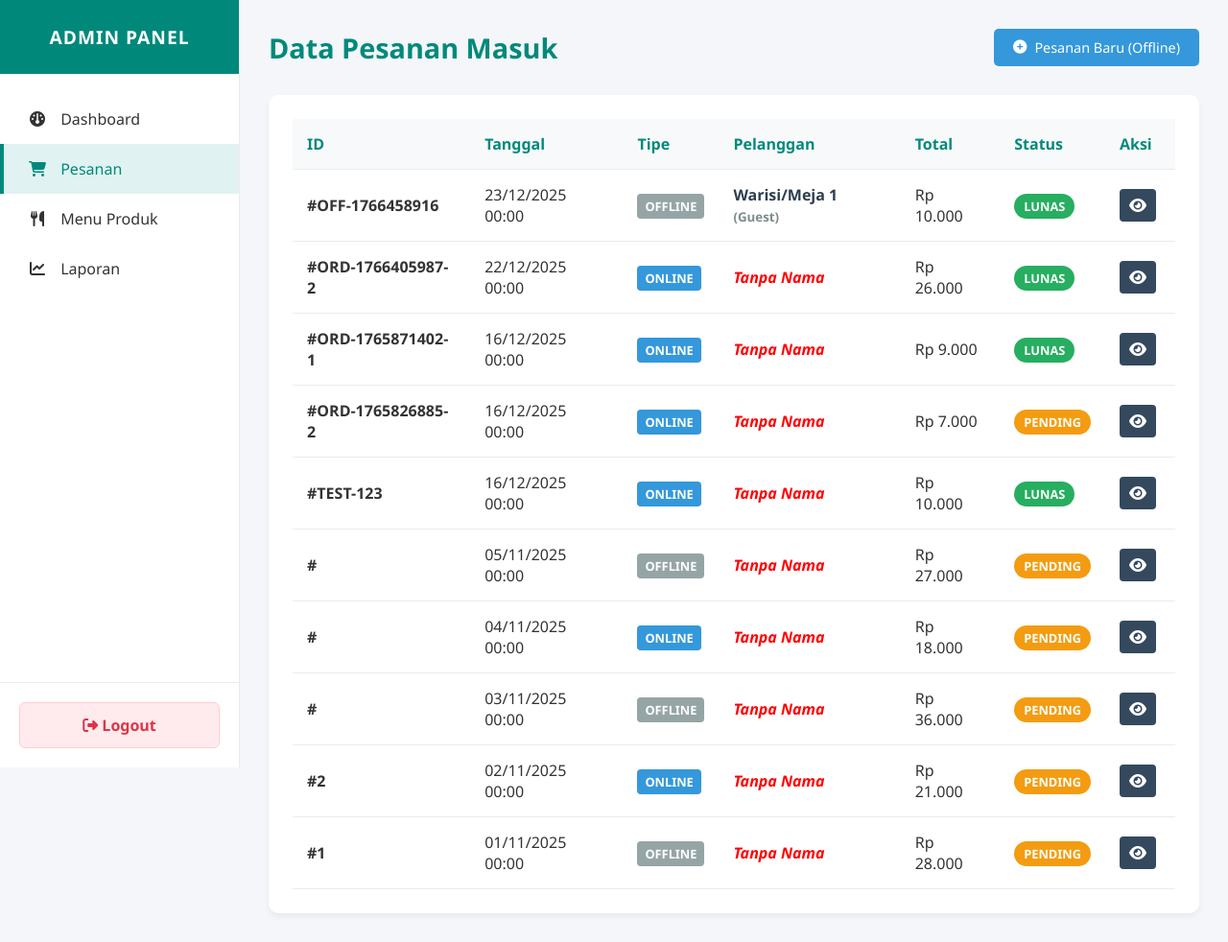
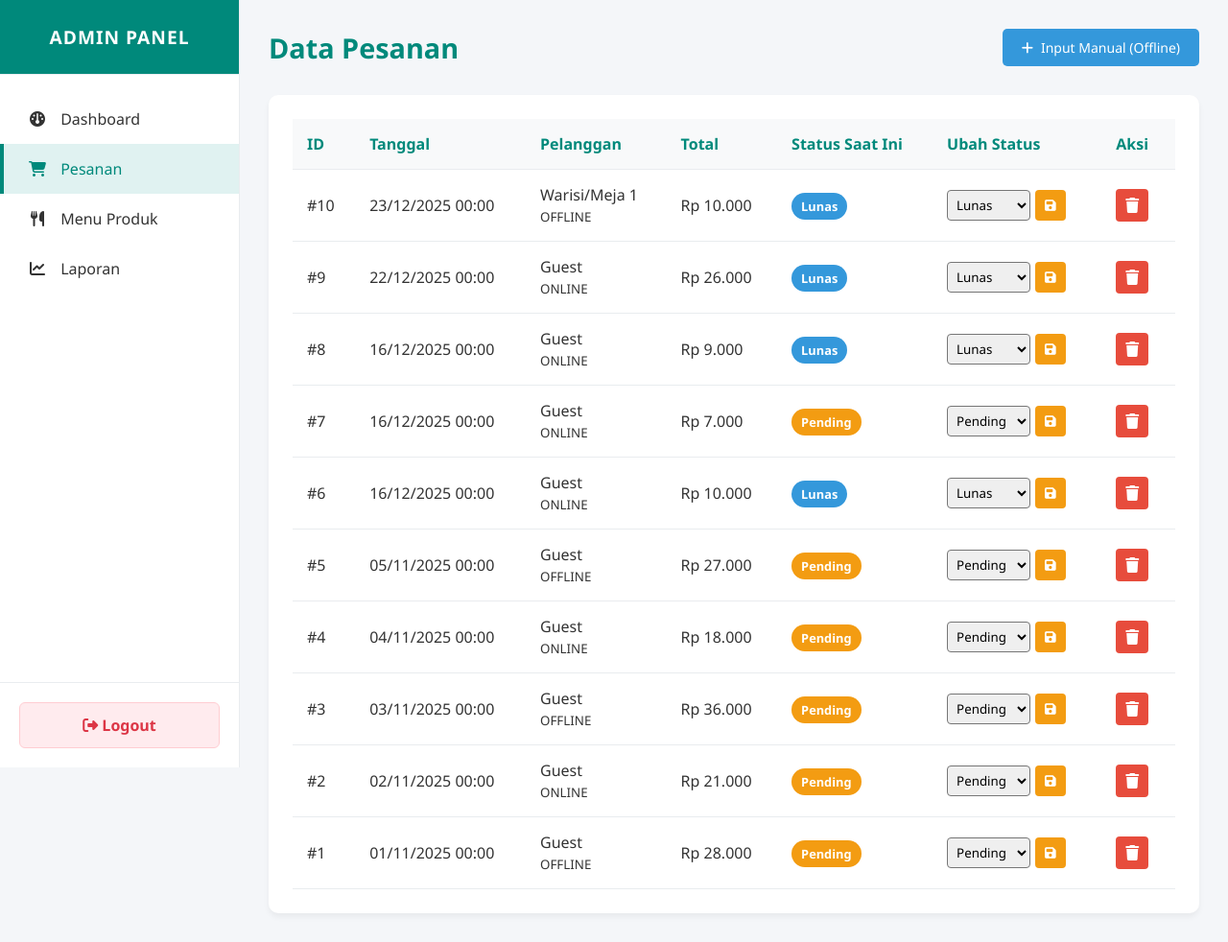
Before and after one commit to nailuljihar/Apps-Pemesanan-Bubur-Ayam-Mang-Jay, a PHP site: page /frontend/pages/admin/data_pesanan.php in a window 1280 px wide. Shown: the whole page at 96% size. Run offline with PHP 8.4, Linux system fonts and the light colour scheme; a user stored in the database is signed in; data comes from the database, SQL or seed files in the repository.

Commit message:
V1.3.8-BETA

```diff
--- a/frontend/pages/admin/data_pesanan.php
+++ b/frontend/pages/admin/data_pesanan.php
@@ -8,24 +8,35 @@ if (!isset($_SESSION['role']) || $_SESSION['role'] != 'admin') {
     exit();
 }
 
-// QUERY PERBAIKAN:
-// 1. Gunakan LEFT JOIN agar pesanan Offline (yg tidak punya user ID) tetap muncul.
-// 2. Ambil 't.nama_penerima' (untuk offline) DAN 'u.nama_lengkap' (untuk online).
-// 3. Gunakan alias 't' untuk transaksi dan 'u' untuk users biar rapi.
+// --- LOGIKA HAPUS PESANAN ---
+if (isset($_GET['hapus'])) {
+    $id_hapus = $_GET['hapus'];
+    // Hapus detail dulu (Foreign Key)
+    $koneksi->query("DELETE FROM detail_transaksi WHERE id_transaksi = '$id_hapus'");
+    // Hapus transaksi utama
+    if($koneksi->query("DELETE FROM transaksi WHERE id_transaksi = '$id_hapus'")){
+        echo "<script>alert('Pesanan berhasil dihapus!'); window.location='data_pesanan.php';</script>";
+    }
+}
 
+// --- LOGIKA UPDATE STATUS PESANAN ---
+if (isset($_POST['update_status'])) {
+    $id_trx = $_POST['id_transaksi'];
+    $status_baru = $_POST['status_baru'];
+
+    $stmt = $koneksi->prepare("UPDATE transaksi SET status = ? WHERE id_transaksi = ?");
+    $stmt->bind_param("si", $status_baru, $id_trx);
+    $stmt->execute();
+    echo "<script>alert('Status berhasil diubah menjadi $status_baru'); window.location='data_pesanan.php';</script>";
+}
+
+// Query Data Pesanan
 $query_pesanan = "SELECT
-                    t.id_transaksi,
-                    t.order_id,
-                    t.tanggal,
-                    t.total_pendapatan,
-                    t.status,
-                    t.jenis_transaksi,
-                    t.nama_penerima,  -- Nama dari input manual (Offline/Guest)
-                    u.nama_lengkap    -- Nama dari akun user (Member Online)
+                    t.id_transaksi, t.order_id, t.tanggal, t.total_pendapatan,
+                    t.status, t.jenis_transaksi, t.nama_penerima, u.nama_lengkap
                   FROM transaksi t
                   LEFT JOIN users u ON t.id_users = u.id_users
                   ORDER BY t.tanggal DESC";
-
 $result_pesanan = $koneksi->query($query_pesanan);
 ?>
 
@@ -33,17 +44,24 @@ $result_pesanan = $koneksi->query($query_pesanan);
 <html lang="id">
 <head>
     <meta charset="UTF-8">
-    <meta name="viewport" content="width=device-width, initial-scale=1.0">
-    <title>Data Pesanan - Admin Bang Jay</title>
+    <title>Kelola Pesanan - Admin</title>
     <link rel="stylesheet" href="../../css/admin.css">
     <link rel="stylesheet" href="https://cdnjs.cloudflare.com/ajax/libs/font-awesome/6.4.0/css/all.min.css">
+    <style>
+        /* Styling Badge Status */
+        .badge { padding: 5px 10px; border-radius: 15px; color: white; font-weight: bold; font-size: 0.8em; }
+        .bg-pending { background-color: #f39c12; } /* Kuning */
+        .bg-lunas { background-color: #3498db; }   /* Biru */
+        .bg-dikemas { background-color: #9b59b6; } /* Ungu */
+        .bg-dikirim { background-color: #e67e22; } /* Oranye */
+        .bg-selesai { background-color: #27ae60; } /* Hijau */
+        .bg-batal { background-color: #c0392b; }   /* Merah */
+    </style>
 </head>
 <body>
 
     <nav class="admin-sidebar">
-        <div class="sidebar-header">
-            <h2>ADMIN PANEL</h2>
-        </div>
+        <div class="sidebar-header"><h2>ADMIN PANEL</h2></div>
         <ul class="sidebar-menu">
             <li><a href="dashboard.php"><i class="fa-solid fa-gauge"></i> <span>Dashboard</span></a></li>
             <li><a href="data_pesanan.php" class="active"><i class="fa-solid fa-cart-shopping"></i> <span>Pesanan</span></a></li>
@@ -51,18 +69,14 @@ $result_pesanan = $koneksi->query($query_pesanan);
             <li><a href="reports.php"><i class="fa-solid fa-chart-line"></i> <span>Laporan</span></a></li>
         </ul>
         <div class="sidebar-footer">
-            <a href="../../../index.php" class="btn-logout" onclick="return confirm('Yakin ingin keluar?');">
-                <i class="fa-solid fa-right-from-bracket"></i> <span>Logout</span>
-            </a>
+            <a href="../../../index.php" class="btn-logout" onclick="return confirm('Keluar?');"><i class="fa-solid fa-right-from-bracket"></i> <span>Logout</span></a>
         </div>
     </nav>
 
     <main class="admin-content">
         <div class="content-header">
-            <h1>Data Pesanan Masuk</h1>
-            <a href="tambah_pesanan.php" class="tombol-biru" style="text-decoration:none; font-size:0.9em;">
-                <i class="fa fa-plus-circle"></i> Pesanan Baru (Offline)
-            </a>
+            <h1>Data Pesanan</h1>
+            <a href="tambah_pesanan.php" class="tombol-biru"><i class="fa fa-plus"></i> Input Manual (Offline)</a>
         </div>
 
         <div class="table-container">
@@ -71,78 +85,58 @@ $result_pesanan = $koneksi->query($query_pesanan);
                     <tr>
                         <th>ID</th>
                         <th>Tanggal</th>
-                        <th>Tipe</th>
                         <th>Pelanggan</th>
                         <th>Total</th>
-                        <th>Status</th>
+                        <th>Status Saat Ini</th>
+                        <th>Ubah Status</th>
                         <th>Aksi</th>
                     </tr>
                 </thead>
                 <tbody>
-                    <?php if ($result_pesanan && $result_pesanan->num_rows > 0): ?>
                     <?php while($row = $result_pesanan->fetch_assoc()): ?>
+                        <?php
+                            // Tentukan warna badge
+                            $s = $row['status'];
+                            $cls = 'bg-pending';
+                            if($s=='Lunas') $cls='bg-lunas';
+                            if($s=='Dikemas') $cls='bg-dikemas';
+                            if($s=='Dikirim') $cls='bg-dikirim';
+                            if($s=='Selesai') $cls='bg-selesai';
+                            if($s=='Batal') $cls='bg-batal';
+                        ?>
                         <tr>
+                            <td>#<?= $row['id_transaksi'] ?></td>
+                            <td><?= date('d/m/Y H:i', strtotime($row['tanggal'])) ?></td>
                             <td>
-                                    <strong>#<?= htmlspecialchars($row['order_id'] ?? $row['id_transaksi']) ?></strong>
+                                <?= htmlspecialchars(!empty($row['nama_lengkap']) ? $row['nama_lengkap'] : ($row['nama_penerima'] ?? 'Guest')) ?>
+                                <br><small><?= strtoupper($row['jenis_transaksi']) ?></small>
                             </td>
-                                <td><?= date('d/m/Y H:i', strtotime($row['tanggal'])) ?></td>
+                            <td>Rp <?= number_format($row['total_pendapatan'],0,',','.') ?></td>
+
+                            <td><span class="badge <?= $cls ?>"><?= $s ?></span></td>
 
                             <td>
-                                    <?php if($row['jenis_transaksi'] == 'offline'): ?>
-                                        <span style="background:#95a5a6; color:white; padding:4px 8px; border-radius:4px; font-size:0.8em; font-weight:bold;">OFFLINE</span>
-                                    <?php else: ?>
-                                        <span style="background:#3498db; color:white; padding:4px 8px; border-radius:4px; font-size:0.8em; font-weight:bold;">ONLINE</span>
-                                    <?php endif; ?>
+                                <form action="" method="POST" style="display:flex; gap:5px;">
+                                    <input type="hidden" name="id_transaksi" value="<?= $row['id_transaksi'] ?>">
+                                    <select name="status_baru" style="padding:5px; border-radius:4px;">
+                                        <option value="Pending" <?= $s=='Pending'?'selected':'' ?>>Pending</option>
+                                        <option value="Lunas" <?= $s=='Lunas'?'selected':'' ?>>Lunas</option>
+                                        <option value="Dikemas" <?= $s=='Dikemas'?'selected':'' ?>>Dikemas</option>
+                                        <option value="Dikirim" <?= $s=='Dikirim'?'selected':'' ?>>Diantar</option>
+                                        <option value="Selesai" <?= $s=='Selesai'?'selected':'' ?>>Selesai</option>
+                                        <option value="Batal" <?= $s=='Batal'?'selected':'' ?>>Batal</option>
+                                    </select>
+                                    <button type="submit" name="update_status" class="btn-edit" style="border:none; cursor:pointer;" title="Simpan Status"><i class="fa fa-save"></i></button>
+                                </form>
                             </td>
 
-                                <td style="font-weight:bold; color:#2c3e50;">
-                                    <?php
-                                        // Prioritas 1: Nama Akun User (Jika ada)
-                                        if (!empty($row['nama_lengkap'])) {
-                                            echo htmlspecialchars($row['nama_lengkap']);
-                                            echo ' <i class="fa-solid fa-circle-check" style="color:#27ae60; margin-left:5px;" title="Member Terdaftar"></i>';
-                                        }
-                                        // Prioritas 2: Nama Input Manual (Guest/Offline)
-                                        elseif (!empty($row['nama_penerima'])) {
-                                            echo htmlspecialchars($row['nama_penerima']);
-                                            echo ' <small style="color:#7f8c8d;">(Guest)</small>';
-                                        }
-                                        // Fallback: Jika kosong semua
-                                        else {
-                                            echo "<span style='color:red; font-style:italic;'>Tanpa Nama</span>";
-                                        }
-                                    ?>
-                                </td>
-
-                                <td>Rp <?= number_format($row['total_pendapatan'], 0, ',', '.') ?></td>
-
                             <td>
-                                    <?php
-                                        $s = $row['status'];
-                                        $warnabel = 'gray';
-                                        if($s == 'Pending') $warnabel = '#f39c12'; // Kuning
-                                        if($s == 'Sukses' || $s == 'Selesai' || $s == 'Lunas') $warnabel = '#27ae60'; // Hijau
-                                        if($s == 'Batal' || $s == 'Gagal') $warnabel = '#c0392b'; // Merah
-                                    ?>
-                                    <span style="background:<?= $warnabel ?>; color:white; padding:4px 10px; border-radius:15px; font-size:0.8em; font-weight:bold;">
-                                        <?= strtoupper($s) ?>
-                                    </span>
-                                </td>
-                                <td>
-                                    <a href="#" onclick="alert('Fitur detail sedang dikembangkan')" title="Lihat Detail" class="btn-edit" style="background:#34495e;">
-                                        <i class="fa-solid fa-eye"></i>
+                                <a href="data_pesanan.php?hapus=<?= $row['id_transaksi'] ?>" class="btn-delete" onclick="return confirm('Hapus Permanen?')" title="Hapus">
+                                    <i class="fa fa-trash"></i>
                                 </a>
                             </td>
                         </tr>
                     <?php endwhile; ?>
-                    <?php else: ?>
-                        <tr>
-                            <td colspan="7" style="text-align:center; padding: 40px; color:#7f8c8d;">
-                                <i class="fa-solid fa-box-open" style="font-size:3em; margin-bottom:10px;"></i><br>
-                                Belum ada data transaksi yang masuk.
-                            </td>
-                        </tr>
-                    <?php endif; ?>
                 </tbody>
             </table>
         </div>
```
Also changed, not shown: backend/api/callback/midtrans.php (+39 -35 lines), frontend/pages/user/riwayat.php (+53 -71 lines). Lines whose indentation alone changed are shown as unchanged.
